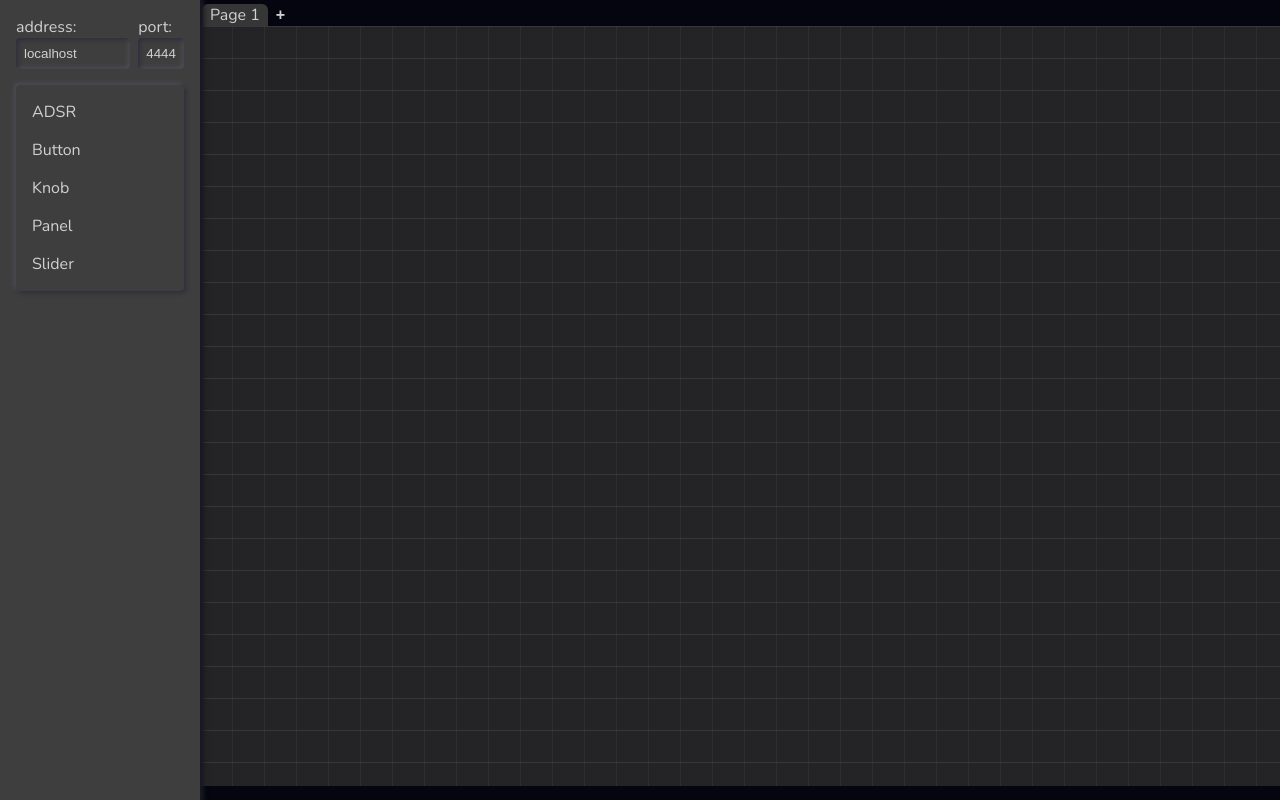
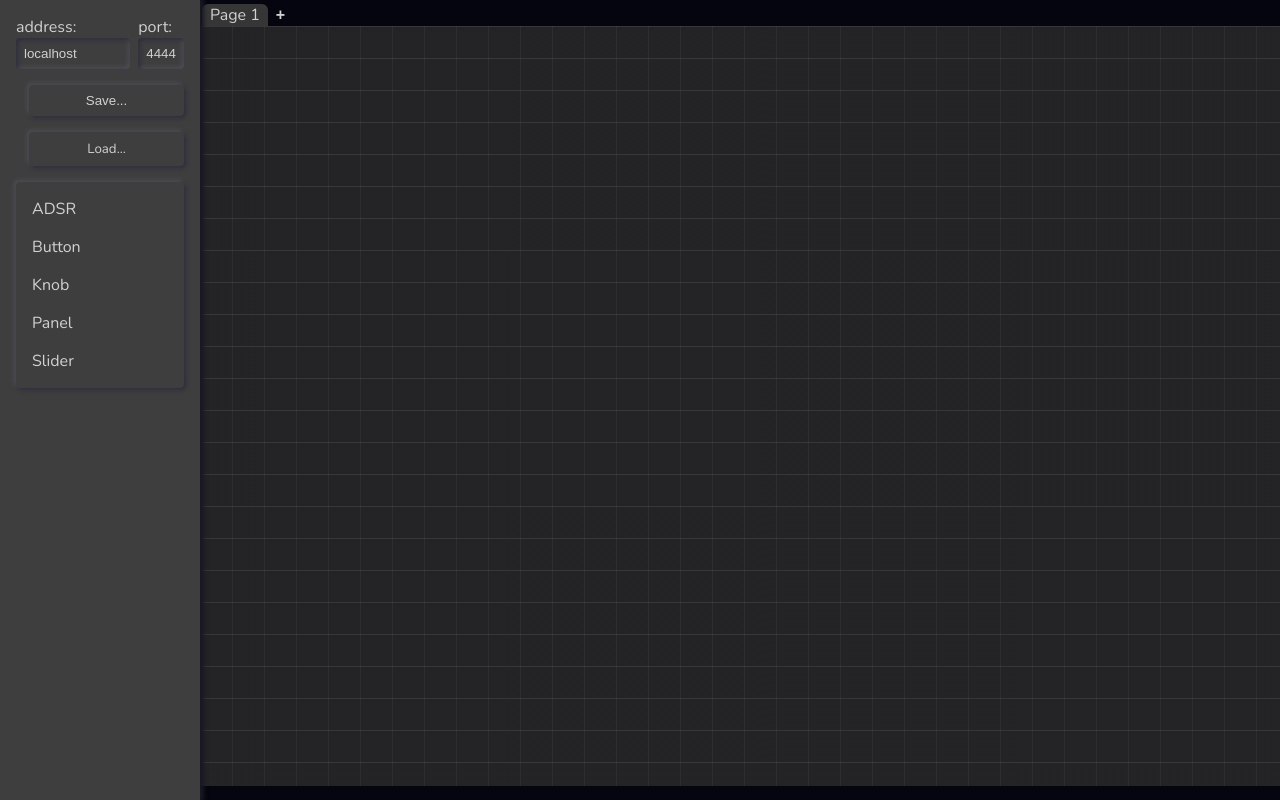
Before and after one commit to cooksoundscapes/DSP-UI-Creator, a React app: page / in a window 1280 px wide. Shown: the top 800 px of the page. Built offline with nearby package versions, Linux system fonts and the light colour scheme.

Commit message:
added save&load json function

```diff
--- a/package.json
+++ b/package.json
@@ -14,7 +14,6 @@
     "@parcel/transformer-sass": "^2.0.0-rc.0",
     "concurrently": "^6.3.0",
     "parcel": "^2.0.0-rc.0",
-    "react-icons": "^4.3.1",
     "wait-on": "^6.0.0"
   },
   "dependencies": {
@@ -24,6 +23,7 @@
     "react": "^17.0.2",
     "react-dom": "^17.0.2",
     "react-redux": "^7.2.5",
-    "react-router": "^5.2.1"
+    "react-router": "^5.2.1",
+    "react-icons": "^4.3.1"
   }
 }
--- a/src/main-slice.js
+++ b/src/main-slice.js
@@ -32,12 +32,16 @@ export const MainSlice = createSlice({
             const {id, path} = newPath.payload;
             const index = state.objectModel.findIndex( i => i.id == id);
             state.objectModel[index].path = path;
+        },
+        setEntireModel: (state, newModel) => {
+            state.objectModel = newModel.payload.objectModel;
+            state.ipAddr = newModel.payload.address;
         }
     }
 })
 
 export const { toggleMode, setAddr, setPort, addObject,
                 updateParams, repositionObj, deleteObject,
-                changeOSCPath } = MainSlice.actions;
+                changeOSCPath, setEntireModel } = MainSlice.actions;
 
 export default MainSlice.reducer;
--- a/src/styles/SideNav.scss
+++ b/src/styles/SideNav.scss
@@ -36,27 +36,19 @@
 
 }
 
-.retry-button {
+.sidenav-button {
     @include neumorphism;
-    animation: fade-in .5s ease;
     margin-left: 13px;
     color: $white;
     border-radius: 4px;
-    padding: 0 4px;
-    padding-top: 2px;
-    vertical-align: bottom;
-    &:hover > * {
-        animation: spin-a-little .5s ease;
-        animation-fill-mode: forwards;
-        cursor: pointer;
-    }
+    padding: $spacing;
+    flex-grow: 1;
+    font-size: smaller;
+    text-align: center;
     &:active {
         @include neumorphism-inset;
     }
+    & input {
+        display: none;
+    }
 }
-
-@keyframes spin-a-little {
-    0% {transform: rotate(0);}
-    50% {filter: blur(.5px)}
-    100% {transform: rotate(90deg);}
-}
--- a/src/system-components/ComponentMenu.js
+++ b/src/system-components/ComponentMenu.js
@@ -48,8 +48,8 @@ const ComponentMenu = props => {
     return (
         <nav onClick={event => event.stopPropagation()} className='component-menu'
              style={{
-                 left: Math.min(target.x+(targetObj.offsetWidth-270)/2,
-                         window.innerWidth - 270),
+                 left: Math.max(16, Math.min(target.x+(targetObj.offsetWidth-270)/2,
+                         window.innerWidth - 270)),
                  top: target.y + (target.y > 100 ? -60 : targetObj.offsetHeight + 20)
              }}>
             {renderButtons()}
--- a/src/system-components/SideNav.js
+++ b/src/system-components/SideNav.js
@@ -1,13 +1,36 @@
 import { useSelector, useDispatch } from 'react-redux';
-import { setAddr, setPort } from '../main-slice';
+import { setAddr, setPort, setEntireModel } from '../main-slice';
 import '../styles/SideNav.scss';
 import ToolBox from './ToolBox';
 
 export default function SideNav() {
     const editMode = useSelector( state => state.global.editMode);
     const address = useSelector( state => state.global.ipAddr);
+    const objectModel = useSelector( state => state.global.objectModel)
     const dispatcher = useDispatch();
 
+    const saveJson = () => {
+        const data = JSON.stringify({address, objectModel})
+        const blob = new Blob([data], { type: 'application/json' });
+        const url = URL.createObjectURL(blob)
+        const a = document.createElement('a')
+        a.href = url;
+        a.download = 'savedData';
+        document.body.appendChild(a);
+        a.click()
+        document.body.removeChild(a)
+    }
+
+    const loadJson = event => {
+        const file = event.target.files[0];
+        const reader = new FileReader();
+        reader.readAsText(file);
+        reader.onloadend = () => {
+            const json = JSON.parse(reader.result)
+            dispatcher(setEntireModel(json))
+        }
+
+    }
     return (
         <nav style={{width: editMode ? 200 : 0}} className='sidenav'>
             <div className='sidenav-container'>
@@ -23,6 +46,13 @@ export default function SideNav() {
                         onChange={ ({target}) => dispatcher(setPort(target.value))} />
                     </label>
                 </div>
+                <button onClick={saveJson} className='sidenav-button'>
+                    Save...
+                    </button>
+                <label onChange={loadJson} className='sidenav-button'>
+                    Load...
+                    <input type='file' accept='.json'/>
+                </label>
                 <ToolBox />
             </div>
         </nav>
--- a/src/themes/Button.scss
+++ /dev/null
@@ -1 +0,0 @@
-@use '../styles/library.scss' as *;
```
Lines whose indentation alone changed are shown as unchanged.
